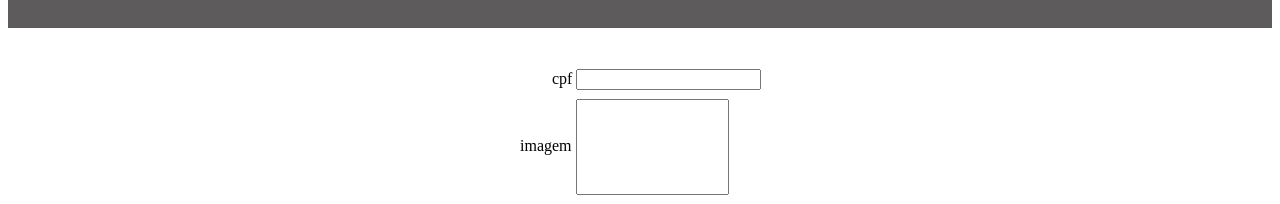
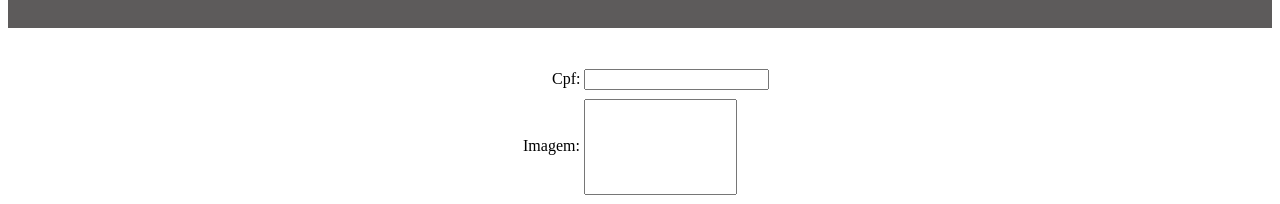
Before and after one commit to gmleite/ip2API, a website: page html/index.html in a window 1280 px wide. Shown: the part 241-445 px from the top of the page. Drawn offline with Linux system fonts and the light colour scheme.

Commit message:
centerizando botoes, textarea e input

```diff
--- a/html/index.html
+++ b/html/index.html
@@ -42,7 +42,7 @@
 
     .imagem{
         position: fixed;
-        left: 520px;
+        left: 523px;
         top: 340px;
     }
     textarea{
@@ -62,12 +62,12 @@
     <form class="form" id="Myform">
 
         <div class="cpf">
-            <label for="cpf">cpf
+            <label for="cpf">Cpf:
                 <input type="text" name="cpf" id="cpf">
             </label>
         </div>
         <div class="imagem">
-            <label for="imagem">imagem
+            <label for="imagem">Imagem:
                 <textarea type="text" name="imagem" id="imagem"></textarea>
             </label>
         </div>
```
